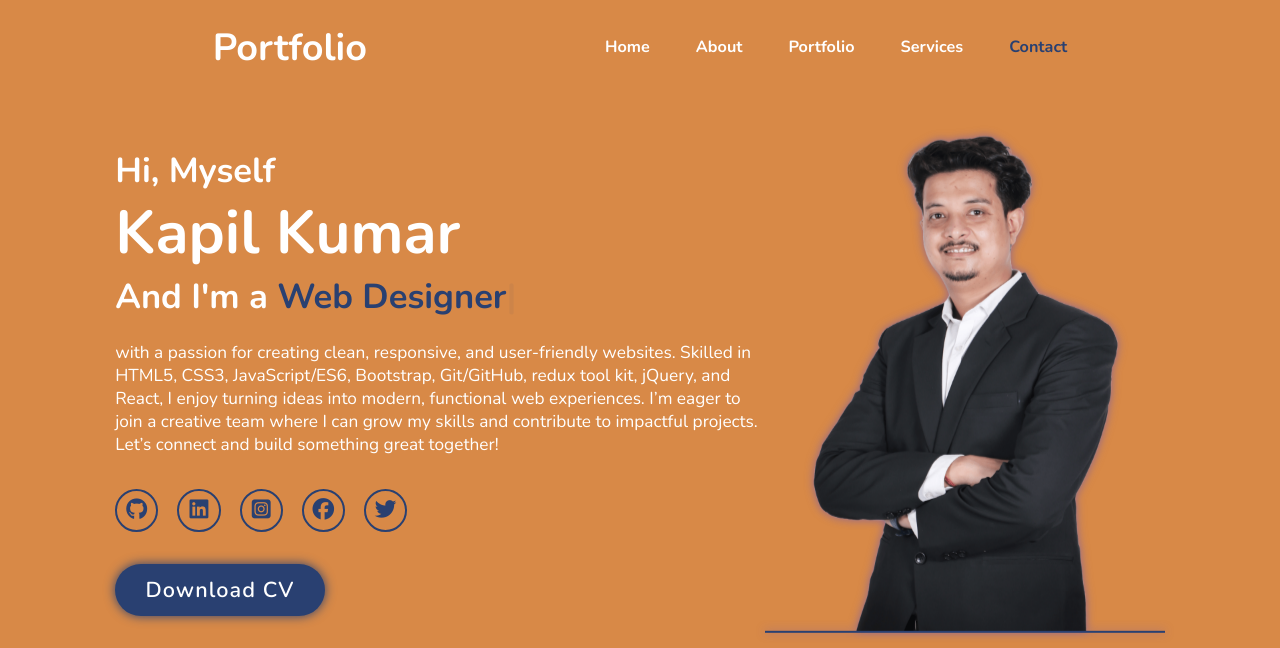
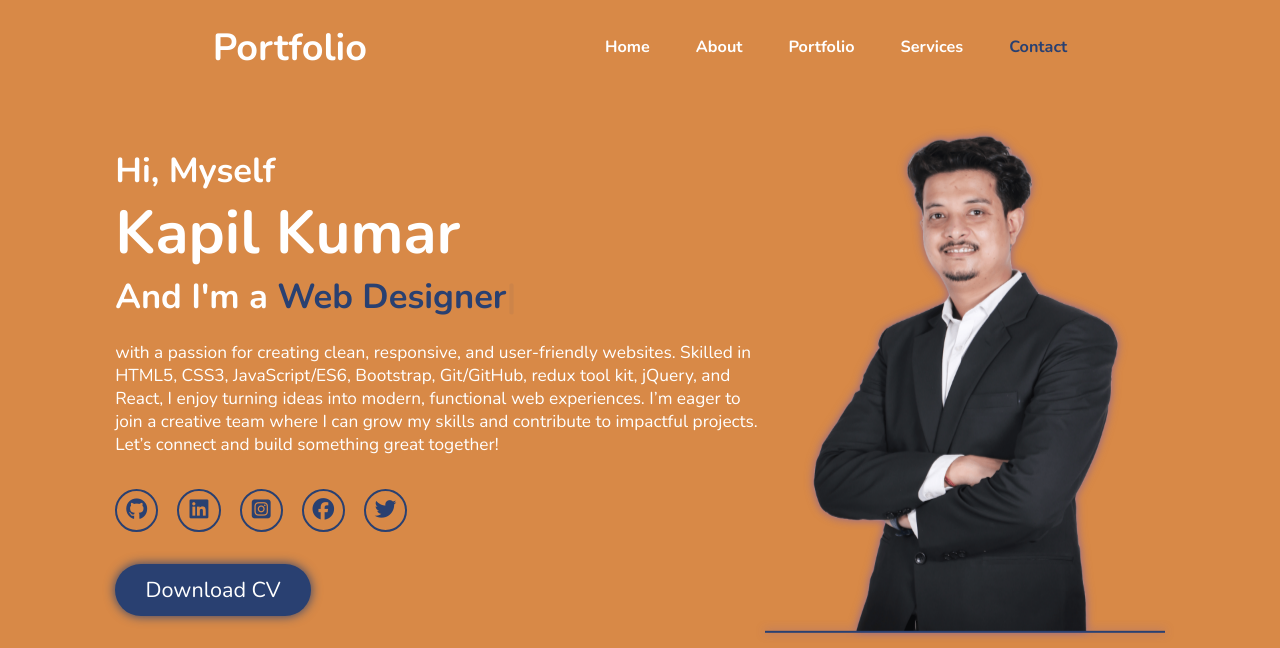
Before and after one commit to devkapilmrt/My-Portfolio-Website, a plain HTML site: page index.html in a window 1280 px wide. Shown: the top 648 px of the page. Drawn offline with nearby package versions, Linux system fonts and the light colour scheme.

Commit message:
download button working enabled

```diff
--- a/index.css
+++ b/index.css
@@ -209,6 +209,14 @@ span{
 
 .btn:hover {
      box-shadow: none;
+}
+.btn button {
+    background-color: var(--main-color);
+    color: var(--text-color);
+    font-size: 2rem;
+}
+.btn button:hover {
+    cursor: pointer;
 }
 
 .about{
--- a/index.html
+++ b/index.html
@@ -34,7 +34,7 @@
                 <a href="https://www.facebook.com/yuvraj.forever.03/" target="_blank" rel="noopener noreferrer"><i class="fa-brands fa-facebook"></i></a>
                 <a href="https://x.com/kk9084"><i class="fa-brands fa-twitter" target="_blank" rel="noopener noreferrer"></i></a>
             </div>
-            <a href="#" class="btn">Download CV</a>
+            <a href="resume/Kapil-Kr-Fronend-Developer.pdf" class="btn"><button>Download CV</button></a>
         </div>
 
         <div class="home-img">
```
Also changed, not shown: 1 other file.
